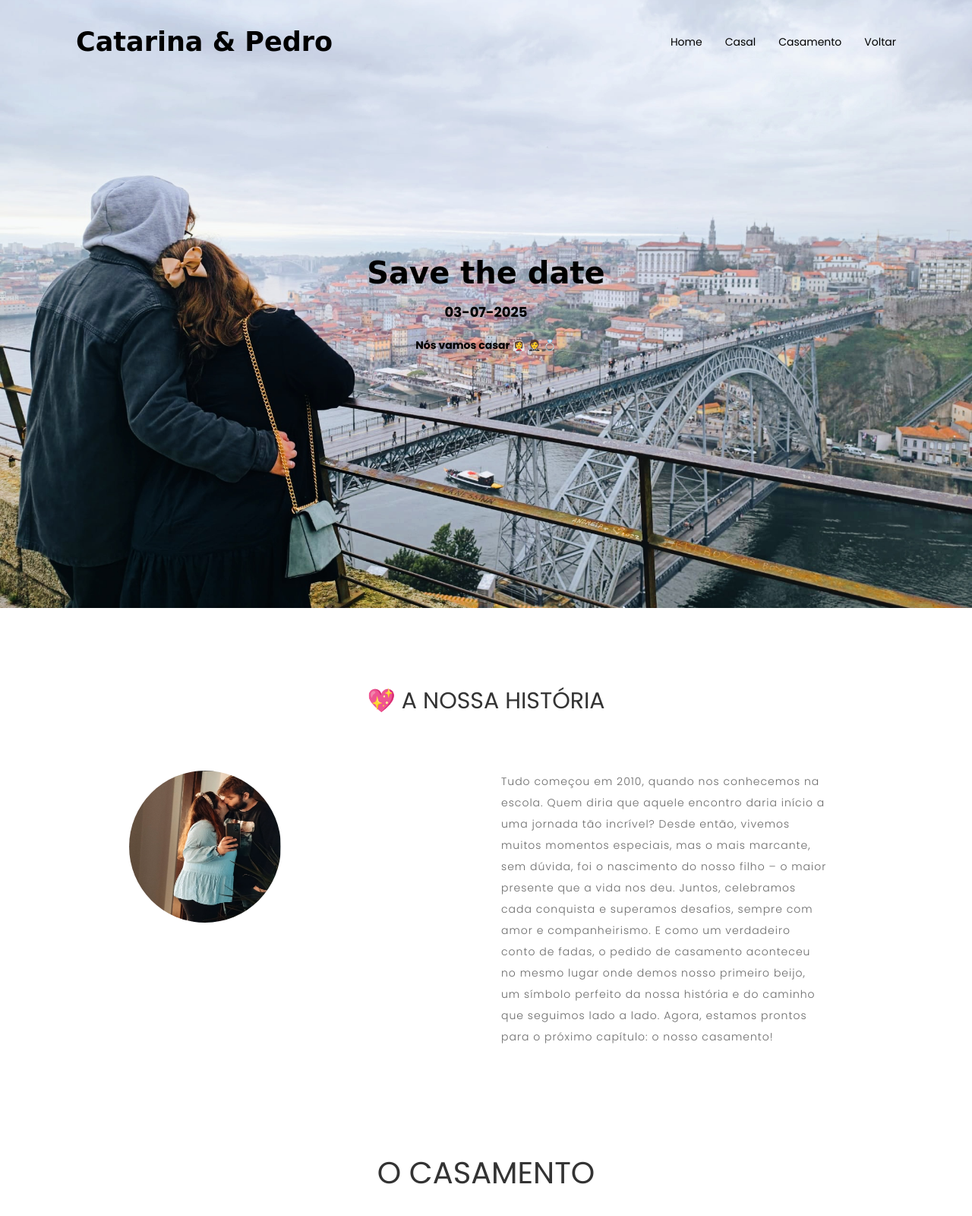
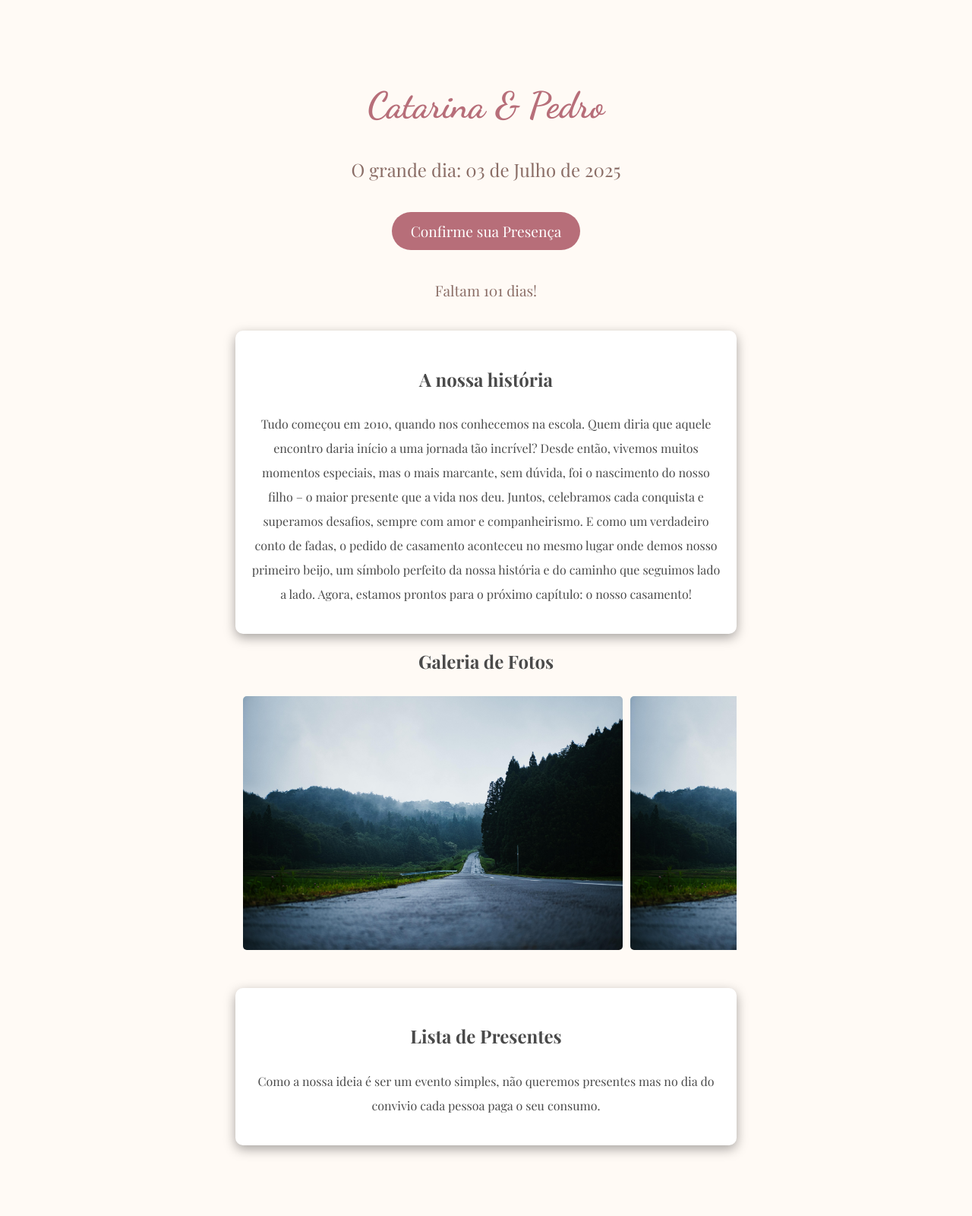
Before and after one commit to PedroDuarte30/save-the-date, a plain HTML site: page index.html in a window 1280 px wide. Shown: the top 1600 px of the page at 76% size. After the commit the page ends 1577 px from the top, so only its background shows below. Drawn offline with nearby package versions, Linux system fonts and the light colour scheme.

Commit message:
New version

```diff
--- a/assets/css/styles.css
+++ b/assets/css/styles.css
@@ -2,334 +2,127 @@ html {
     font-size: 62.5%;
 }
 
-*{
-    margin: 0;
-    padding: 0;
+* {
     box-sizing: border-box;
 }
 
+
 body {
-    font-family: 'Poppins', sans-serif;
+    font-family: 'Playfair Display', serif;
+    text-align: center;
+    background-color: #fffaf5;
+    color: #4a4a4a;
+    margin: 0;
+    padding: 0;
+    font-size: 1.6rem;
+}
+.container {
+    max-width: 700px;
+    margin: 50px auto;
+    padding: 20px;
+}
+h1 {
+    font-family: 'Dancing Script', cursive;
+    font-size: 3em;
+    color: #b76e79;
+}
+.date {
+    font-size: 1.5em;
+    margin: 20px 0;
+    color: #8a6d66;
+}
+.rsvp-button {
+    background-color: #b76e79;
+    color: white;
+    padding: 12px 25px;
+    text-decoration: none;
+    font-size: 1.2em;
+    border-radius: 25px;
+    display: inline-block;
+    margin: 20px 0;
+    transition: 0.3s;
+}
+.rsvp-button:hover {
+    background-color: #945961;
+}
+.countdown {
+    font-size: 1.2em;
+    margin-top: 20px;
+    color: #8a6d66;
 }
 
-html {
-    scroll-behavior: smooth;
+/*Seção Historia*/
+.history  {
+    margin-top: 40px;
+    padding: 20px;
+    background: #fff;
+    border-radius: 10px;
+    box-shadow: rgba(0, 0, 0, 0.35) 0px 5px 15px;
+    transition: transform 0.3s ease-in-out;
+    cursor: default;
+    line-height: 2;
 }
 
-ul, nav {
-    list-style: none;
+.history:hover{
+    transform: translateY(-5px);
 }
 
-a {
-    text-decoration: none;
-    color: inherit;
-    cursor: pointer;
+/*Seção Galeria*/
+
+.photos {
+    display: flex;
+    overflow-x: auto;
+    gap: 10px;
+    padding: 10px;
+    white-space: nowrap;
+    scroll-snap-type: x mandatory;
 }
 
-section {
-    display: flex;
-    flex-direction: column;
-    align-items: center;
-    padding: 100px 150px;
+.gallery img {
+    width: 500px;
+    height: auto;
+    border-radius: 5px;
+    cursor: pointer;
+    transition: 0.3s;
+    scroll-snap-align: center;
 }
 
-.logo {
-    font-family: 'Dancing Script', cursive;
-    text-transform: none;
-    font-size: 35px;
-}
-
-@media (max-width: 600px) {
-    section {
-        padding: 185px 30px;
-    }
-}
-
-section p {
-    text-align: center;
-    margin-bottom: 35px;
-    padding: 0 20px;
-    line-height: 1.5;
-    color: #6a6a6a;
-    font-weight: 300;
-    letter-spacing: 1;
-}
-
-header {
-    position: absolute;
-    top: 0;
-    left: 0;
-    z-index: 10;
-    width: 100%;
-    display: flex;
-    justify-content: space-between;
-    align-items: center;
-    color: #000000;
-    padding: 35px 100px 0;
-}
-
-header h2 {
-    text-transform: uppercase;
-}
-
-header .nav {
-    display: flex;
-    font-size: 1.4rem;
-
-}
-
-header .nav li {
-    margin: 0 15px;
-}
-
-header .nav li:first-child {
-    margin-left: 0;
+.gallery img:hover {
+    transform: scale(1.05);
 }
 
 
-header .nav li:last-child {
-    margin-right: 0;
+/*Seção Presents*/
+
+.presents  {
+    margin-top: 40px;
+    padding: 20px;
+    background: #fff;
+    border-radius: 10px;
+    box-shadow: rgba(0, 0, 0, 0.35) 0px 5px 15px;
+    transition: transform 0.3s ease-in-out;
+    cursor: default;
+    line-height: 2;
 }
 
-@media (max-width: 1000px) {
-    header {
-        padding: 20px 50px;
-    }
-}
-
-@media (max-width: 700px) {
-    header {
-        flex-direction: column;
-    }
-    header h2 {
-        margin-bottom: 15px;
-    }
-
-    header .nav li {
-        margin: 0 7px;
-    }
-}
-
-.banner-area {
-    position: relative;
-    justify-content: center;
-    min-height: 100vh;
-    color: #000000;
-    text-align: center;
-}
-
-.banner-area .banner-image {
-    background-image: url(../images/b1.jpg);
-    position: absolute;
+.lightbox {
+    display: none;
+    position: fixed;
     top: 0;
     left: 0;
     width: 100%;
     height: 100%;
-    background-size: cover;
-    background-position: center center;
-    z-index: -1;
-}
-
-.banner-area h1 {
-    margin-bottom: 15px;
-    font-size: 4rem;
-    font-family: 'Dancing Script', cursive;
-}
-
-.banner-area h3 {
-    margin-bottom: 40px;
-    font-weight: 300;
-    font-size: 1.8rem;
-    font-weight: bold;
-}
-
-.banner-area h5 {
-    font-size: 1.4rem;
-    font-weight: bold;
-
-}
-
-h5 {
-    margin-top: -20px;
-    text-align: center;
-}
-
-@media (max-width: 800px) {
-    .banner-area {
-        min-height: 600px;
-    }
-    .banner-area h1 {
-        font-size: 1.8rem;
-    }
-
-    .banner-area h3 {
-        font-size: 1.4rem;
-    }
-}
-
-.couple-area .section-title {
-    font-size: 3rem;
-}
-
-ul.couple-content {
-    width: 100%;
-    display: flex;
-    flex-wrap: wrap;
-    justify-content: center;
-}
-
-.couple-content li {
-    font-size: 1.4rem;
-    padding: 20px;
-    height: 290px;
-    border-radius: 3px;
-    background-clip: content-box;
-    background-size: 130%;
-    background-position: center;
-}
-
-.couple-left {
-    flex-basis: 50%;
-}
-
-.couple-right {
-    flex-basis: 50%;
-}
-
-.couple-area p {
-    max-width: 800px;
-    margin-bottom: 35px;
-    line-height: 2;
-    text-align: left;
-    padding-left: 0;
-    color: #6a6a6a;
-    font-weight: 300;
-    letter-spacing: 1px;
-}
-
-.section-title {
-    text-transform: uppercase;
-    font-size: 1.4rem;
-    margin-bottom: 5%;
-    color: #333;
-    font-weight: 400;
-}
-
-.couple-right {
-    margin-bottom: 3%;
-}
-
-@media (max-width: 1000px) {
-    .section-title {
-        font-size: 1rem;
-    }
-    .couple-left,
-    .couple-right {
-        flex-basis: 100%;
-    }
-    .couple-content li {
-        padding: 8px;
-        background-size: 180%;
-    }
-}
-
-.wedding-area .section-title {
-    font-size: 4rem;
-}
-
-.img img {
-    width: 100%;
-}
-
-ul.wedding-content {
-    width: 100%;
-    gap: 50px;
-    display: flex;
-    flex-wrap: wrap;
+    background: rgba(0, 0, 0, 0.8);
     justify-content: center;
     align-items: center;
 }
 
-.wedding-content {
-    padding: 0 30px;
-    flex-basis: 33%;
-    text-align: center;
+.lightbox img {
+    max-width: 80%;
+    max-height: 80%;
+    border-radius: 10px;
 }
 
-.wedding-content li h4 {
-    font-size: 2rem;
-    margin-bottom: 25px;
-    color: #333;
-    text-transform: uppercase;
-    font-weight: 300;
+.lightbox.active {
+    display: flex;
 }
-
-.wedding-content li p {
-    font-size: 1.4rem;
-
-}
-
-
-@media (min-width: 375px) {
-    .wedding-content li {
-        flex-basis: 100%;
-        margin-bottom: 65px;
-        text-align: center;
-    }
-    .wedding-content li:last-child {
-        margin-bottom: 0;
-    }
-
-    .wedding-content li p {
-        padding: 0;
-    }
-}
-
-
-
-.rsvp-area a {
-	border: 2px solid #262626;
-	padding: 5px 30px;
-	display: inline-block;
-	margin-top: 40px;
-}
-ul.rsvp-content {
-	width: 100%;
-	display: flex;
-	flex-wrap: wrap;
-	justify-content: center;
-}
-
-.rsvp-area .section-title {
-    font-size: 4rem;
-}
-
-.rsvp-content li {
-	padding: 0 30px;
-	flex-basis: 100%;
-	text-align: center;
-}
-
-.wedding-content li h4 {
-	font-size: 2.4rem;
-	margin-bottom: 25px;
-	color: #333;
-	text-transform: uppercase;
-	font-weight: 300;
-}
-.rsvp-content li p {
-	margin: 0;
-    font-size: 1.8rem;
-}
-@media (max-width: 1000px) {
-	.rsvp-content li {
-		flex-basis: 100%;
-		margin-bottom: 65px;
-	}
-	.rsvp-content li:last-child {
-		margin-bottom: 0;
-	}
-	.rsvp-content li p {
-		padding: 0;
-	}
-}
--- /dev/null
+++ b/assets/js/main.js
@@ -0,0 +1,15 @@
+function calcularDias() {
+    const dataCasamento = new Date('2025-07-03');
+    const hoje = new Date();
+    const diferenca = Math.ceil((dataCasamento - hoje) / (1000 * 60 * 60 * 24));
+    document.getElementById('contador').textContent = diferenca;
+}
+calcularDias();
+
+function openLightbox(img) {
+    document.getElementById('lightbox-img').src = img.src;
+    document.getElementById('lightbox').classList.add('active');
+}
+function closeLightbox() {
+    document.getElementById('lightbox').classList.remove('active');
+}
--- a/index.html
+++ b/index.html
@@ -1,44 +1,27 @@
 <!DOCTYPE html>
-<html lang="en">
+<html lang="pt">
 <head>
-    <meta charset="UTF-8" />
-    <meta name="viewport" content="width=device-width, initial-scale=1.0" />
-    <link rel="preconnect" href="https://fonts.googleapis.com" />
-    <link rel="preconnect" href="https://fonts.gstatic.com" crossorigin />
-    <link
-      href="https://fonts.googleapis.com/css2?family=Kalam:wght@300;400;700&family=Montserrat:ital,wght@0,100..900;1,100..900&family=Poppins:ital,wght@0,100;0,200;0,300;0,400;0,500;0,600;0,700;0,800;0,900;1,100;1,200;1,300;1,400;1,500;1,600;1,700;1,800;1,900&display=swap"
-      rel="stylesheet"
-    />
-    <link rel="stylesheet" href="assets/css/styles.css" />
-    <title>Save the date | Convite</title>
+    <meta charset="UTF-8">
+    <meta name="viewport" content="width=device-width, initial-scale=1.0">
+    <title>Nosso Casamento</title>
+    <link rel="stylesheet" href="assets/css/styles.css">
+    <link href="https://fonts.googleapis.com/css2?family=Dancing+Script:wght@700&family=Playfair+Display:wght@400;700&display=swap" rel="stylesheet">
+
 </head>
 <body>
+    <main class="container">
+        <section>
             <header>
-      <h2><a href="#" class="logo">Catarina & Pedro</a></h2>
-      <nav>
-        <ul class="nav">
-          <li><a href="#">Home</a></li>
-          <li><a href="#couple">Casal</a></li>
-          <li><a href="#wedding">Casamento</a></li>
-          <li><a href="#voltar">Voltar</a></li>
-        </ul>
-      </nav>
+                <h1>Catarina & Pedro</h1>
             </header>
-
-    <section class="banner-area">
-      <div class="banner-image"></div>
-      <h1>Save the date</h1>
-      <h3>03-07-2025</h3>
-      <h5>Nós vamos casar 👰‍♀️ 🤵 💍</h5>
+            <p class="date">O grande dia: 03 de Julho de 2025</p>
+            <a href="https://wa.me/912840507?text=Olá! Quero confirmar minha presença no vosso casamento. ❤️"
+            class="rsvp-button" target="_blank">Confirme sua Presença</a>
+            <div class="countdown">Faltam <span id="contador"></span> dias!</div>
         </section>
 
-    <section class="couple-area" id="couple">
-      <h3 class="section-title">💖 A Nossa História</h3>
-      <ul class="couple-content">
-        <li class="couple-left">
-            <img style="width: 200px; height: 200px; border-radius: 100%;" src="assets/images/b2.png" alt="imagem do casal">
-        </li>
-        <li class="couple-right">
+        <section class="history">
+            <h2>A nossa história</h2>
             <p>
                 Tudo começou em 2010, quando nos conhecemos na escola. Quem diria
                 que aquele encontro daria início a uma jornada tão incrível? Desde
@@ -49,64 +32,28 @@
                 conto de fadas, o pedido de casamento aconteceu no mesmo lugar onde
                 demos nosso primeiro beijo, um símbolo perfeito da nossa história e
                 do caminho que seguimos lado a lado. Agora, estamos prontos para o
-            próximo capítulo: o nosso casamento!
-          </p>
-        </li>
-      </ul>
+                próximo capítulo: o nosso casamento!</p>
         </section>
 
-    <section class="wedding-area" id="wedding">
-      <h3 class="section-title">O casamento</h3>
-      <ul class="wedding-content">
-        <li>
-          <div class="img">
-            <img
-              src="https://i.postimg.cc/fRKvsyQd/b1.jpg"
-              alt="outra imagem do casal"
-            />
+        <section class="gallery">
+            <h2>Galeria de Fotos</h2>
+            <div class="photos">
+                <img src="assets/images/photo1.jpg" alt="photo-1"onclick="openLightBox(this)">
+                <img src="assets/images/photo1.jpg" alt="photo-1"onclick="openLightBox(this)">
+                <img src="assets/images/photo1.jpg" alt="photo-1"onclick="openLightBox(this)">
+                <img src="assets/images/photo1.jpg" alt="photo-1"onclick="openLightBox(this)">
+
             </div>
-          <h4>Localização</h4>
-          <p>
-            Lorem ipsum dolor sit amet consectetur adipisicing elit.
-          </p>
-        </li>
-
-        <li>
-          <div class="img">
-            <img
-              src="https://i.postimg.cc/50ZBgFLh/b2.jpg"
-              alt="outra imagem do casal"
-            />
-          </div>
-          <h4>Registos</h4>
-          <p>
-            Lorem ipsum dolor sit amet consectetur adipisicing elit.
-          </p>
-        </li>
-
-        <li>
-          <div class="img">
-            <img
-              src="https://i.postimg.cc/Jh0jWQqw/b3.jpg"
-              alt="outra imagem do casal"
-            />
-          </div>
-          <h4>Outra coisa aleatória</h4>
-          <p>
-            Lorem ipsum dolor sit amet consectetur adipisicing elit.
-          </p>
-        </li>
-      </ul>
         </section>
 
-    <section class="rsvp-area" id="rsvp">
-        <h3 class="section-title">Estás presente? ❤️</h3>
-        <ul class="rsvp-content">
-          <li>
-            <p>Confirmações: (número de telemóvel)</p>
-            <a href="#">Voltar</a>
-          </li>
-        </ul>
+
+        <section class="presents">
+            <h2>Lista de Presentes</h2>
+            <p>Como a nossa ideia é ser um evento simples, não queremos presentes mas no dia do convivio cada pessoa paga o seu consumo.</p>
         </section>
+
+    </main>
+    </div>
+    <script src="assets/js/main.js"></script>
 </body>
 </html>
```
Also changed, not shown: assets/images/b1.jpg (deleted), assets/images/b2.png (deleted), assets/images/photo1.jpg (added). Lines whose indentation alone changed are shown as unchanged.
